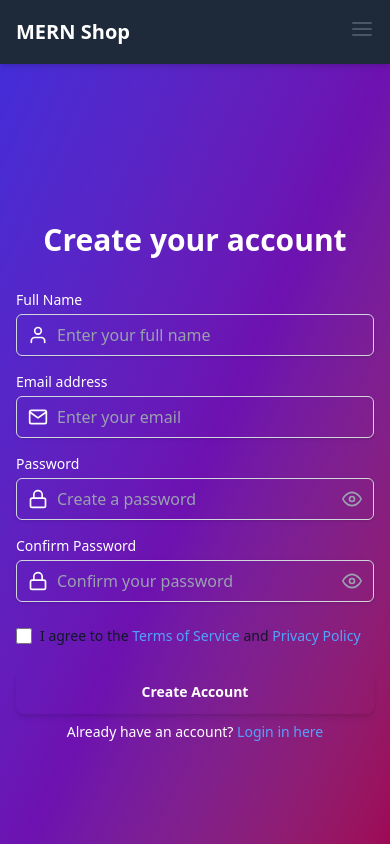
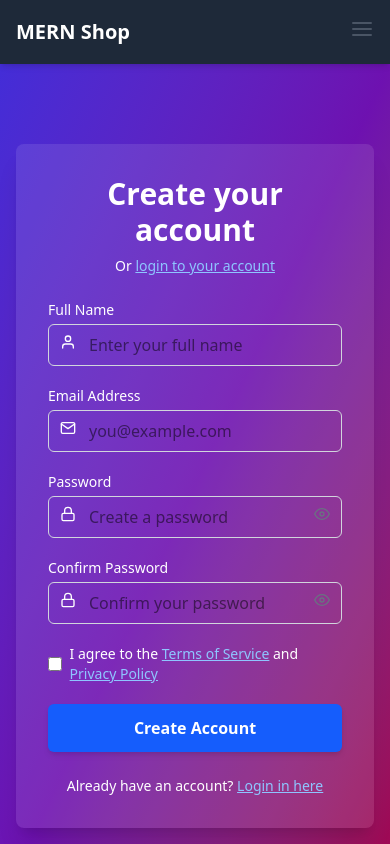
Before and after one commit to Siddique-7/react-node-ecommerce, a React (Vite) app in the folder frontend/: page /register in a window 390 px wide. Shown: the top 844 px of the page. Built offline with nearby package versions, Linux system fonts and the light colour scheme.

Commit message:
Refactor authentication pages and update various product display components.

```diff
--- a/frontend/src/components/ProductCard.jsx
+++ b/frontend/src/components/ProductCard.jsx
@@ -48,7 +48,7 @@ const ProductCard = ({ product }) => {
 
           {/* Price */}
           <div className="flex items-center mb-3">
-            <span className="text-lg font-bold text-green-600">${product.price}</span>
+            <span className="text-lg font-bold text-green-600">₹{product.price}</span>
           </div>
 
           {/* Description */}
--- a/frontend/src/pages/Home.jsx
+++ b/frontend/src/pages/Home.jsx
@@ -173,11 +173,11 @@ const Home = () => {
 
           <div className="p-6 rounded-2xl bg-white/5 backdrop-blur-sm border border-white/10 hover:bg-white/10 transition-all duration-300">
             <div className="text-2xl font-bold mb-2 text-purple-400">Free</div>
-            <div className="text-sm text-gray-300">Shipping Over $50</div>
+            <div className="text-sm text-gray-300">Shipping Over ₹200</div>
           </div>
 
           <div className="p-6 rounded-2xl bg-white/5 backdrop-blur-sm border border-white/10 hover:bg-white/10 transition-all duration-300">
-            <div className="text-2xl font-bold mb-2 text-pink-400">30-Day</div>
+            <div className="text-2xl font-bold mb-2 text-pink-400">7-Day</div>
             <div className="text-sm text-gray-300">Money Back Guarantee</div>
           </div>
         </div>
--- a/frontend/src/pages/Login.jsx
+++ b/frontend/src/pages/Login.jsx
@@ -1,15 +1,12 @@
 import { useState, useEffect } from 'react';
 import { Link, useNavigate, useLocation } from 'react-router-dom';
 import { FiEye, FiEyeOff, FiMail, FiLock } from 'react-icons/fi';
+import { toast } from 'react-toastify';
 
-
-import  useAuth  from '../context/AuthContext';
+import useAuth from '../context/AuthContext';
 
 const Login = () => {
-  const [formData, setFormData] = useState({
-    email: '',
-    password: ''
-  });
+  const [formData, setFormData] = useState({ email: '', password: '' });
   const [showPassword, setShowPassword] = useState(false);
   const [errors, setErrors] = useState({});
 
@@ -27,26 +24,20 @@ const Login = () => {
 
   const handleChange = (e) => {
     const { name, value } = e.target;
-    setFormData(prev => ({
-      ...prev,
-      [name]: value
-    }));
-    // Clear error when user starts typing
+    setFormData((prev) => ({ ...prev, [name]: value }));
+
     if (errors[name]) {
-      setErrors(prev => ({
-        ...prev,
-        [name]: ''
-      }));
+      setErrors((prev) => ({ ...prev, [name]: '' }));
     }
   };
 
   const validateForm = () => {
     const newErrors = {};
 
-    if (!formData.email) {
+    if (!formData.email.trim()) {
       newErrors.email = 'Email is required';
     } else if (!/\S+@\S+\.\S+/.test(formData.email)) {
-      newErrors.email = 'Please enter a valid email';
+      newErrors.email = 'Invalid email format';
     }
 
     if (!formData.password) {
@@ -61,162 +52,121 @@ const Login = () => {
 
   const handleSubmit = async (e) => {
     e.preventDefault();
+    if (!validateForm()) return;
 
-    if (!validateForm()) {
-      return;
+    try {
+      const result = await login(formData);
+
+ if (result?.success) {
+  // toast.success("Login successful");
+  navigate(from || "/", { replace: true });
+} else {
+        toast.error(result.message || "Invalid email or password");
       }
-
-    const result = await login(formData);
-    if (result.success) {
-      navigate(from, { replace: true });
+    } catch (err) {
+      console.error(err);
+      toast.error("Something went wrong. Please try again later.");
     }
   };
 
   return (
-    <div className="min-h-screen flex items-center justify-center bg-gradient-to-br from-indigo-700 via-purple-800 to-pink-800 text-white py-12 px-4 sm:px-6 lg:px-8">
-      <div className="max-w-md w-full space-y-8">
-        <div>
-          <h2 className="mt-6 text-center text-3xl font-extrabold ">
-            Login to your account
-          </h2>
-          <p className=" mt-2 text-center text-sm ">
+    <div className="min-h-screen flex items-center justify-center bg-gradient-to-br from-indigo-700 via-purple-800 to-pink-800 text-white px-4 sm:px-6 py-12">
+      <div className="max-w-md w-full bg-white/10 p-8 rounded-lg shadow-xl">
+        <h2 className="text-center text-3xl font-bold mb-2">Login to your account</h2>
+        <p className="text-sm text-center mb-6">
           Or{' '}
-            <Link
-              to="/register"
-              className="text-blue-400 hover:text-blue-500 cursor-pointer hover:text-primary-500"
-            >
+          <Link to="/register" className="text-blue-300 hover:text-blue-500 underline">
             create a new account
           </Link>
         </p>
-        </div>
 
-        <form className="mt-8 space-y-6" onSubmit={handleSubmit}>
-          <div className="space-y-4">
-            {/* Email Field */}
+        <form onSubmit={handleSubmit} className="space-y-5">
+          {/* Email */}
           <div>
-              <label htmlFor="email" className="block text-sm font-medium">
-                Email address
-              </label>
-              <div className="mt-1 relative">
-                <div className="absolute inset-y-0 left-0 pl-3 flex items-center pointer-events-none">
-                  <FiMail className="h-5 w-5 " />
-                </div>
+            <label htmlFor="email" className="block text-sm mb-1">Email Address</label>
+            <div className="relative">
+              <span className="absolute left-3 top-2.5 text-white">
+                <FiMail />
+              </span>
               <input
                 id="email"
                 name="email"
                 type="email"
-                  autoComplete="email"
                 value={formData.email}
                 onChange={handleChange}
-                  className={`block w-full pl-10 pr-3 py-2 border rounded-md shadow-sm focus:outline-none focus:ring-2 focus:ring-primary-500 focus:border-transparent ${
-                    errors.email
-                      ? 'border-red-300 text-red-900 placeholder-red-300'
-                      : 'border-gray-300 placeholder-gray-400'
+                className={`w-full pl-10 pr-3 py-2 rounded-md border focus:ring-2 focus:outline-none text-black ${
+                  errors.email ? 'border-red-500' : 'border-gray-300'
                 }`}
-                  placeholder="Enter your email"
+                placeholder="you@example.com"
               />
             </div>
-              {errors.email && (
-                <p className="mt-1 text-sm text-red-600">{errors.email}</p>
-              )}
+            {errors.email && <p className="text-sm text-red-400 mt-1">{errors.email}</p>}
           </div>
 
-            {/* Password Field */}
+          {/* Password */}
           <div>
-              <label htmlFor="password" className="block text-sm font-medium">
-                Password
-              </label>
-              <div className="mt-1 relative">
-                <div className="absolute inset-y-0 left-0 pl-3 flex items-center pointer-events-none">
-                  <FiLock className="h-5 w-5" />
-                </div>
+            <label htmlFor="password" className="block text-sm mb-1">Password</label>
+            <div className="relative">
+              <span className="absolute left-3 top-2.5 text-white">
+                <FiLock />
+              </span>
               <input
                 id="password"
                 name="password"
                 type={showPassword ? 'text' : 'password'}
-                  autoComplete="current-password"
                 value={formData.password}
                 onChange={handleChange}
-                  className={`block w-full pl-10 pr-10 py-2 border rounded-md shadow-sm focus:outline-none focus:ring-2 focus:ring-primary-500 focus:border-transparent ${
-                    errors.password
-                      ? 'border-red-300 text-red-900 placeholder-red-300'
-                      : 'border-gray-300 placeholder-gray-400'
+                className={`w-full pl-10 pr-10 py-2 rounded-md border focus:ring-2 focus:outline-none text-black ${
+                  errors.password ? 'border-red-500' : 'border-gray-300'
                 }`}
-                  placeholder="Enter your password"
+                placeholder="Your password"
               />
               <button
                 type="button"
-                  className="absolute inset-y-0 right-0 pr-3 flex items-center"
                 onClick={() => setShowPassword(!showPassword)}
+                className="absolute right-3 top-2.5 text-gray-500 hover:text-white"
               >
-                  {showPassword ? (
-                    <FiEyeOff className="h-5 w-5 text-gray-400 hover:text-gray-600" />
-                  ) : (
-                    <FiEye className="h-5 w-5 text-gray-400 hover:text-gray-600" />
-                  )}
+                {showPassword ? <FiEyeOff /> : <FiEye />}
               </button>
             </div>
-              {errors.password && (
-                <p className="mt-1 text-sm text-red-600">{errors.password}</p>
-              )}
-            </div>
+            {errors.password && <p className="text-sm text-red-400 mt-1">{errors.password}</p>}
           </div>
 
-          <div className="flex items-center justify-between">
-            <div className="flex items-center">
-              <input
-                id="remember-me"
-                name="remember-me"
-                type="checkbox"
-                className="h-4 w-4 text-primary-600 focus:ring-primary-500 border-gray-300 rounded"
-              />
-              <label htmlFor="remember-me" className="ml-2 block text-sm">
-                Remember me
+          {/* Remember Me + Forgot */}
+          <div className="flex items-center justify-between text-sm">
+            <label className="flex items-center space-x-2">
+              <input type="checkbox" className="h-4 w-4 rounded text-primary-600" />
+              <span>Remember me</span>
             </label>
+            <Link to="/forgot-password" className="text-blue-300 hover:text-blue-500 underline">
+              Forgot password?
+            </Link>
           </div>
 
-            <div className="text-sm">
-              <Link
-                to="/forgot-password"
-                className="text-blue-400 hover:text-blue-500 cursor-pointer font-medium text-primary-600"
-              >
-                Forgot your password?
-              </Link>
-            </div>
-          </div>
-
+          {/* Submit */}
           <div>
             <button
               type="submit"
               disabled={loading}
-   className={`group relative w-full flex justify-center items-center py-3 px-6 text-sm font-semibold rounded-lg text-white transition-all duration-200 ease-in-out shadow-md focus:outline-none focus:ring-2 focus:ring-offset-2 transform ${
+              className={`w-full flex justify-center items-center cursor-pointer gap-2 py-3 px-4 rounded-md font-semibold text-white shadow-md transition-transform duration-200 ${
                 loading
                   ? 'bg-gray-400 cursor-not-allowed'
-    : 'bg-primary-600 hover:bg-primary-700 hover:shadow-xl hover:scale-[1.02] cursor-pointer focus:ring-primary-500'
+                  : 'bg-blue-600 hover:bg-blue-700 hover:scale-105'
               }`}
             >
-  {loading ? (
-    <>
-      <div className="animate-spin h-4 w-4 border-2 border-white border-t-transparent rounded-full"></div>
-      <span>Login ...</span>
-    </>
-  ) : (
-    'Login'
+              {loading && (
+                <div className="h-4 w-4 border-2 border-white border-t-transparent rounded-full animate-spin" />
               )}
+              {loading ? 'Logging in...' : 'Login'}
             </button>
           </div>
 
-          <div className="text-center">
-            <p className="text-sm">
-              Don't have an account?{' '}
-              <Link
-                to="/register"
-                className="font-medium text-blue-400 hover:text-blue-500 cursor-pointer"
-              >
-                register here
+          <p className="text-sm text-center">
+            Don’t have an account?{' '}
+            <Link to="/register" className="text-blue-300 hover:text-blue-500 underline">
+              Register here
             </Link>
           </p>
-          </div>
         </form>
       </div>
     </div>
--- a/frontend/src/pages/Register.jsx
+++ b/frontend/src/pages/Register.jsx
@@ -1,9 +1,9 @@
-import React, { useState, useEffect } from 'react';
+import { useState, useEffect } from 'react';
 import { Link, useNavigate } from 'react-router-dom';
 import { FiEye, FiEyeOff, FiMail, FiLock, FiUser } from 'react-icons/fi';
+import { toast } from 'react-toastify';
 
-
-import  useAuth  from '../context/AuthContext';
+import useAuth from '../context/AuthContext';
 
 const Register = () => {
   const [formData, setFormData] = useState({
@@ -31,7 +31,6 @@ const Register = () => {
       ...prev,
       [name]: value
     }));
-    // Clear error when user starts typing
     if (errors[name]) {
       setErrors(prev => ({
         ...prev,
@@ -75,46 +74,43 @@ const Register = () => {
 
   const handleSubmit = async (e) => {
     e.preventDefault();
-    console.log("Submitting form:", formData);
 
     if (!validateForm()) {
-    return; // Stop submission if form is invalid
+      return;
     }
 
     try {
-      // Assume you call your signup API here
       const res = await register(formData);
 
       if (res.success) {
-        // Redirect to login
+        toast.success("Account created successfully!");
         navigate('/login');
       }
     } catch (err) {
       console.error('Signup failed', err);
+      toast.error(err.message || 'Signup failed. Please try again.');
     }
   };
 
   return (
-    <div className="min-h-screen flex items-center justify-center bg-gradient-to-br from-indigo-700 via-purple-800 to-pink-800 text-white px-4 sm:px-6 lg:px-8">
-      <div className="max-w-md w-full space-y-8">
+    <div className="min-h-screen flex items-center justify-center bg-gradient-to-br from-indigo-700 via-purple-800 to-pink-800 text-white px-4 sm:px-6 py-12">
+      <div className="max-w-md w-full bg-white/10 p-8 rounded-lg shadow-xl">
+        <h2 className="text-center text-3xl font-bold mb-2">Create your account</h2>
+        <p className="text-sm text-center mb-6">
+          Or{' '}
+          <Link to="/login" className="text-blue-300 hover:text-blue-500 underline">
+            login to your account
+          </Link>
+        </p>
 
-        <div>
-          <h2 className="mt-6 text-center text-3xl font-extrabold ">
-            Create your account
-          </h2>
-        </div>
-
-        <form className="text-white mt-8 space-y-6" onSubmit={handleSubmit}>
-          <div className="space-y-4">
+        <form onSubmit={handleSubmit} className="space-y-5">
           {/* Name Field */}
           <div>
-              <label htmlFor="name" className="block text-sm font-medium ">
-                Full Name
-              </label>
-              <div className="mt-1 relative">
-                <div className="absolute inset-y-0 left-0 pl-3 flex items-center pointer-events-none">
-                  <FiUser className="h-5 w-5 " />
-                </div>
+            <label htmlFor="name" className="block text-sm mb-1">Full Name</label>
+            <div className="relative">
+              <span className="absolute left-3 top-2.5 text-white">
+                <FiUser />
+              </span>
               <input
                 id="name"
                 name="name"
@@ -122,28 +118,24 @@ const Register = () => {
                 autoComplete="name"
                 value={formData.name}
                 onChange={handleChange}
-                  className={`block w-full pl-10 pr-3 py-2 border rounded-md shadow-sm focus:outline-none focus:ring-2 focus:ring-primary-500 focus:border-transparent ${
-                    errors.name
-                      ? 'border-red-300 text-red-900 placeholder-red-300'
-                      : 'border-gray-300 placeholder-gray-400'
+                className={`w-full pl-10 pr-3 py-2 rounded-md border focus:ring-2 focus:outline-none text-black ${
+                  errors.name ? 'border-red-500' : 'border-gray-300'
                 }`}
                 placeholder="Enter your full name"
               />
             </div>
             {errors.name && (
-                <p className="mt-1 text-sm text-red-600">{errors.name}</p>
+              <p className="text-sm text-red-400 mt-1">{errors.name}</p>
             )}
           </div>
 
           {/* Email Field */}
           <div>
-              <label htmlFor="email" className="block text-sm font-medium ">
-                Email address
-              </label>
-              <div className="mt-1 relative">
-                <div className="absolute inset-y-0 left-0 pl-3 flex items-center pointer-events-none">
-                  <FiMail className="h-5 w-5 " />
-                </div>
+            <label htmlFor="email" className="block text-sm mb-1">Email Address</label>
+            <div className="relative">
+              <span className="absolute left-3 top-2.5 text-white">
+                <FiMail />
+              </span>
               <input
                 id="email"
                 name="email"
@@ -151,28 +143,24 @@ const Register = () => {
                 autoComplete="email"
                 value={formData.email}
                 onChange={handleChange}
-                  className={`block w-full pl-10 pr-3 py-2 border rounded-md shadow-sm focus:outline-none focus:ring-2 focus:ring-primary-500 focus:border-transparent ${
-                    errors.email
-                      ? 'border-red-300 text-red-900 placeholder-red-300'
-                      : 'border-gray-300 placeholder-gray-400'
+                className={`w-full pl-10 pr-3 py-2 rounded-md border focus:ring-2 focus:outline-none text-black ${
+                  errors.email ? 'border-red-500' : 'border-gray-300'
                 }`}
-                  placeholder="Enter your email"
+                placeholder="you@example.com"
               />
             </div>
             {errors.email && (
-                <p className="mt-1 text-sm text-red-600">{errors.email}</p>
+              <p className="text-sm text-red-400 mt-1">{errors.email}</p>
             )}
           </div>
 
           {/* Password Field */}
           <div>
-              <label htmlFor="password" className="block text-sm font-medium ">
-                Password
-              </label>
-              <div className="mt-1 relative">
-                <div className="absolute inset-y-0 left-0 pl-3 flex items-center pointer-events-none">
-                  <FiLock className="h-5 w-5 " />
-                </div>
+            <label htmlFor="password" className="block text-sm mb-1">Password</label>
+            <div className="relative">
+              <span className="absolute left-3 top-2.5 text-white">
+                <FiLock />
+              </span>
               <input
                 id="password"
                 name="password"
@@ -180,39 +168,31 @@ const Register = () => {
                 autoComplete="new-password"
                 value={formData.password}
                 onChange={handleChange}
-                  className={`block w-full pl-10 pr-10 py-2 border rounded-md shadow-sm focus:outline-none focus:ring-2 focus:ring-primary-500 focus:border-transparent ${
-                    errors.password
-                      ? 'border-red-300 text-red-900 placeholder-red-300'
-                      : 'border-gray-300 placeholder-gray-400'
+                className={`w-full pl-10 pr-10 py-2 rounded-md border focus:ring-2 focus:outline-none text-black ${
+                  errors.password ? 'border-red-500' : 'border-gray-300'
                 }`}
                 placeholder="Create a password"
               />
               <button
                 type="button"
-                  className="absolute inset-y-0 right-0 pr-3 flex items-center"
+                className="absolute right-3 top-2.5 text-gray-500 hover:text-white"
                 onClick={() => setShowPassword(!showPassword)}
               >
-                  {showPassword ? (
-                    <FiEyeOff className="h-5 w-5 text-gray-400 hover:text-gray-600" />
-                  ) : (
-                    <FiEye className="h-5 w-5 text-gray-400 hover:text-gray-600" />
-                  )}
+                {showPassword ? <FiEyeOff /> : <FiEye />}
               </button>
             </div>
             {errors.password && (
-                <p className="mt-1 text-sm text-red-600">{errors.password}</p>
+              <p className="text-sm text-red-400 mt-1">{errors.password}</p>
             )}
           </div>
 
           {/* Confirm Password Field */}
           <div>
-              <label htmlFor="confirmPassword" className="block text-sm font-medium ">
-                Confirm Password
-              </label>
-              <div className="mt-1 relative">
-                <div className="absolute inset-y-0 left-0 pl-3 flex items-center pointer-events-none">
-                  <FiLock className="h-5 w-5 " />
-                </div>
+            <label htmlFor="confirmPassword" className="block text-sm mb-1">Confirm Password</label>
+            <div className="relative">
+              <span className="absolute left-3 top-2.5 text-white">
+                <FiLock />
+              </span>
               <input
                 id="confirmPassword"
                 name="confirmPassword"
@@ -220,92 +200,71 @@ const Register = () => {
                 autoComplete="new-password"
                 value={formData.confirmPassword}
                 onChange={handleChange}
-                  className={`block w-full pl-10 pr-10 py-2 border rounded-md shadow-sm focus:outline-none focus:ring-2 focus:ring-primary-500 focus:border-transparent ${
-                    errors.confirmPassword
-                      ? 'border-red-300 text-red-900 placeholder-red-300'
-                      : 'border-gray-300 placeholder-gray-400'
+                className={`w-full pl-10 pr-10 py-2 rounded-md border focus:ring-2 focus:outline-none text-black ${
+                  errors.confirmPassword ? 'border-red-500' : 'border-gray-300'
                 }`}
                 placeholder="Confirm your password"
               />
               <button
                 type="button"
-                  className="absolute inset-y-0 right-0 pr-3 flex items-center"
+                className="absolute right-3 top-2.5 text-gray-500 hover:text-white"
                 onClick={() => setShowConfirmPassword(!showConfirmPassword)}
               >
-                  {showConfirmPassword ? (
-                    <FiEyeOff className="h-5 w-5 text-gray-400 hover:text-gray-600" />
-                  ) : (
-                    <FiEye className="h-5 w-5 text-gray-400 hover:text-gray-600" />
-                  )}
+                {showConfirmPassword ? <FiEyeOff /> : <FiEye />}
               </button>
             </div>
             {errors.confirmPassword && (
-                <p className="mt-1 text-sm text-red-600">{errors.confirmPassword}</p>
+              <p className="text-sm text-red-400 mt-1">{errors.confirmPassword}</p>
             )}
           </div>
-          </div>
 
+          {/* Terms & Privacy */}
           <div className="flex items-center">
             <input
               id="agree-terms"
               name="agree-terms"
               type="checkbox"
               required
-    className="h-4 w-4 text-primary-600 focus:ring-primary-500 border-gray-300 rounded"
+              className="h-4 w-4 rounded text-blue-400 focus:ring-blue-500 border-gray-300"
             />
-  <label htmlFor="agree-terms" className="ml-2 block text-sm text-gray-900">
+            <label htmlFor="agree-terms" className="ml-2 block text-sm text-white">
               I agree to the{' '}
-    <Link
-      to="/terms"
-      className="text-blue-400 hover:text-blue-500 cursor-pointer"
-    >
+              <Link to="/terms" className="text-blue-300 hover:text-blue-500 underline">
                 Terms of Service
               </Link>{' '}
               and{' '}
-    <Link
-      to="/privacy"
-      className="text-blue-400 hover:text-blue-500 cursor-pointer"
-    >
+              <Link to="/privacy" className="text-blue-300 hover:text-blue-500 underline">
                 Privacy Policy
               </Link>
             </label>
           </div>
 
-
-         <div className="mt-4 mb-2">
+          {/* Submit Button */}
+          <div>
             <button
               type="submit"
               disabled={loading}
-    className={`group relative w-full flex justify-center items-center py-3 px-6 text-sm font-semibold rounded-lg text-white transition-all duration-200 ease-in-out shadow-md focus:outline-none focus:ring-2 focus:ring-offset-2 transform ${
+              className={`w-full flex justify-center items-center cursor-pointer gap-2 py-3 px-4 rounded-md font-semibold text-white shadow-md transition-transform duration-200 ${
                 loading
                   ? 'bg-gray-400 cursor-not-allowed'
-    : 'bg-primary-600 hover:bg-primary-700 hover:shadow-xl hover:scale-[1.02] cursor-pointer focus:ring-primary-500'
+                  : 'bg-blue-600 hover:bg-blue-700 hover:scale-105'
               }`}
             >
-    {loading ? (
-      <div className="flex items-center">
-        <div className="animate-spin rounded-full h-4 w-4 border-2 border-white border-t-transparent mr-2"></div>
-        Creating account...
-      </div>
-    ) : (
-      'Create Account'
+              {loading && (
+                <div className="h-4 w-4 border-2 border-white border-t-transparent rounded-full animate-spin" />
               )}
+              {loading ? 'Creating account...' : 'Create Account'}
             </button>
           </div>
-
-<div className="text-center mb-8">
-  <p className="text-sm ">
+        </form>
+        <div className="mt-6 text-center">
+          <p className="text-sm">
             Already have an account?{' '}
-    <Link
-      to="/login"
-      className="font-medium text-blue-400 hover:text-blue-500 cursor-pointer"
-    >
+            <Link to="/login" className="font-medium text-blue-300 hover:text-blue-500 underline">
               Login in here
             </Link>
           </p>
         </div>
-</form>
-
       </div>
     </div>
   );
```
Also changed, not shown: frontend/src/components/Footer.jsx (+0 -16 lines), frontend/src/pages/ProductDetails.jsx (+71 -31 lines), 1 other file (tests, documents, lock files or other folders). Lines whose indentation alone changed are shown as unchanged.
